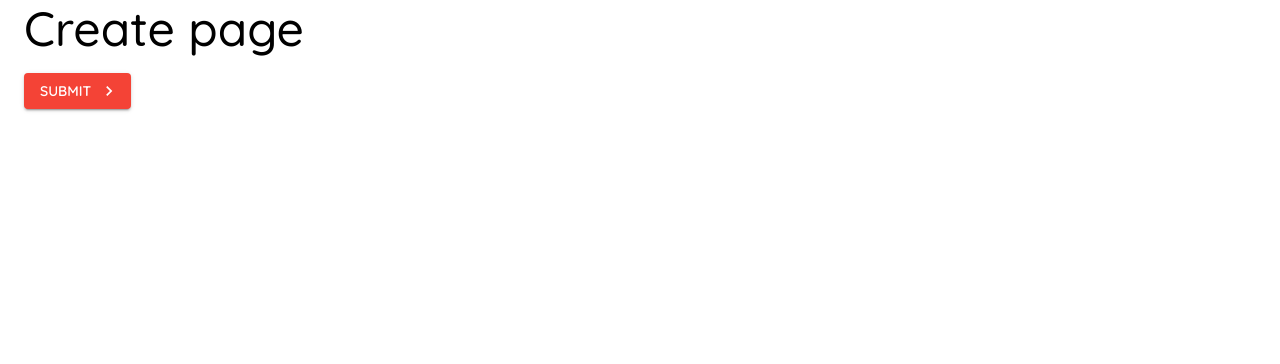
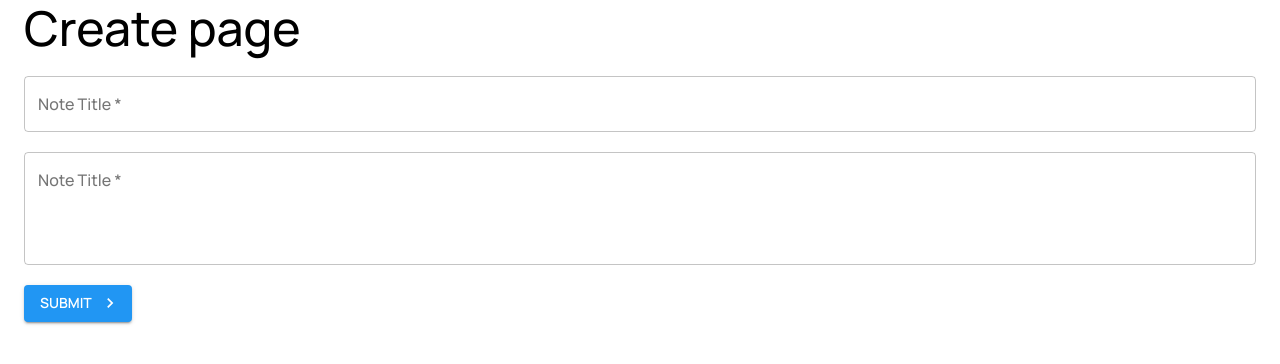
Before and after one commit to tonyedgal/notes-app, a React (Create React App) app: page /create in a window 1280 px wide. Shown: the top 364 px of the page. Built offline with nearby package versions, Linux system fonts and the light colour scheme.

Commit message:
feat: implemented useState hook to catch form errors

```diff
--- a/src/App.js
+++ b/src/App.js
@@ -3,14 +3,14 @@
 import Notes from "./pages/Notes";
 import Create from "./pages/Create";
 import { createTheme, ThemeProvider } from "@material-ui/core/styles";
-import { red } from "@material-ui/core/colors";
+import { blue } from "@material-ui/core/colors";
 
 const theme = createTheme({
   palette: {
-    primary: red,
+    primary: blue,
   },
   typography: {
-    fontFamily: "Quicksand",
+    fontFamily: "Manrope",
     fontWeightLight: 400,
     fontWeightRegular: 500,
     fontWeightMedium: 600,
--- a/src/index.css
+++ b/src/index.css
@@ -1,4 +1,4 @@
-@import url("https://fonts.googleapis.com/css2?family=Quicksand:wght@300;400;500;600;700&display=swap");
+@import url("https://fonts.googleapis.com/css2?family=Manrope:wght@300;400;500;600;700&display=swap");
 
 body {
   margin: 0;
--- a/src/pages/Create.js
+++ b/src/pages/Create.js
@@ -1,33 +1,77 @@
-import * as React from "react";
-import { Typography, Button, Container } from "@material-ui/core";
+import { React, useState } from "react";
+import { Typography, Button, Container, TextField } from "@material-ui/core";
 import KeyboardArrowRightIcon from "@material-ui/icons/KeyboardArrowRight";
 import { makeStyles } from "@material-ui/core";
 
-const useStyles = makeStyles({});
+const useStyles = makeStyles({
+  field: {
+    marginTop: 20,
+    marginBottom: 20,
+    display: "block",
+  },
+});
 
 export default function Create() {
   const classes = useStyles();
+  const [title, setTitle] = useState("");
+  const [details, setDetails] = useState("");
+  const [titleError, setTitleError] = useState(false);
+  const [detailsError, setDetailsError] = useState(false);
+
+  const handleSubmit = (e) => {
+    e.preventDefault();
+    setTitleError(false);
+    setDetailsError(false);
+
+    if (title === "") {
+      setTitleError(true);
+    }
+    if (details === "") {
+      setDetailsError(true);
+    }
+
+    if (title && details) {
+      console.log(title, details);
+    }
+  };
 
   return (
     <>
       <Container>
-        <Typography
-          variant="h3"
-          textColor="primary"
-          component="h2"
-          gutterBottom
-        >
+        <Typography variant="h3" component="h2" gutterBottom>
           Create page
         </Typography>
+
+        <form noValidate autoComplete="off" onSubmit={handleSubmit}>
+          <TextField
+            onChange={(e) => setTitle(e.target.value)}
+            className={classes.field}
+            label="Note Title"
+            variant="outlined"
+            fullWidth
+            required
+            error={titleError}
+          />
+          <TextField
+            onChange={(e) => setDetails(e.target.value)}
+            className={classes.field}
+            label="Note Title"
+            variant="outlined"
+            multiline
+            rows={4}
+            fullWidth
+            required
+            error={detailsError}
+          />
           <Button
             variant="contained"
             color="primary"
             type="submit"
-          onClick={() => console.log("you clicked me")}
             endIcon={<KeyboardArrowRightIcon />}
           >
             Submit
           </Button>
+        </form>
       </Container>
     </>
   );
```
Lines whose indentation alone changed are shown as unchanged.
